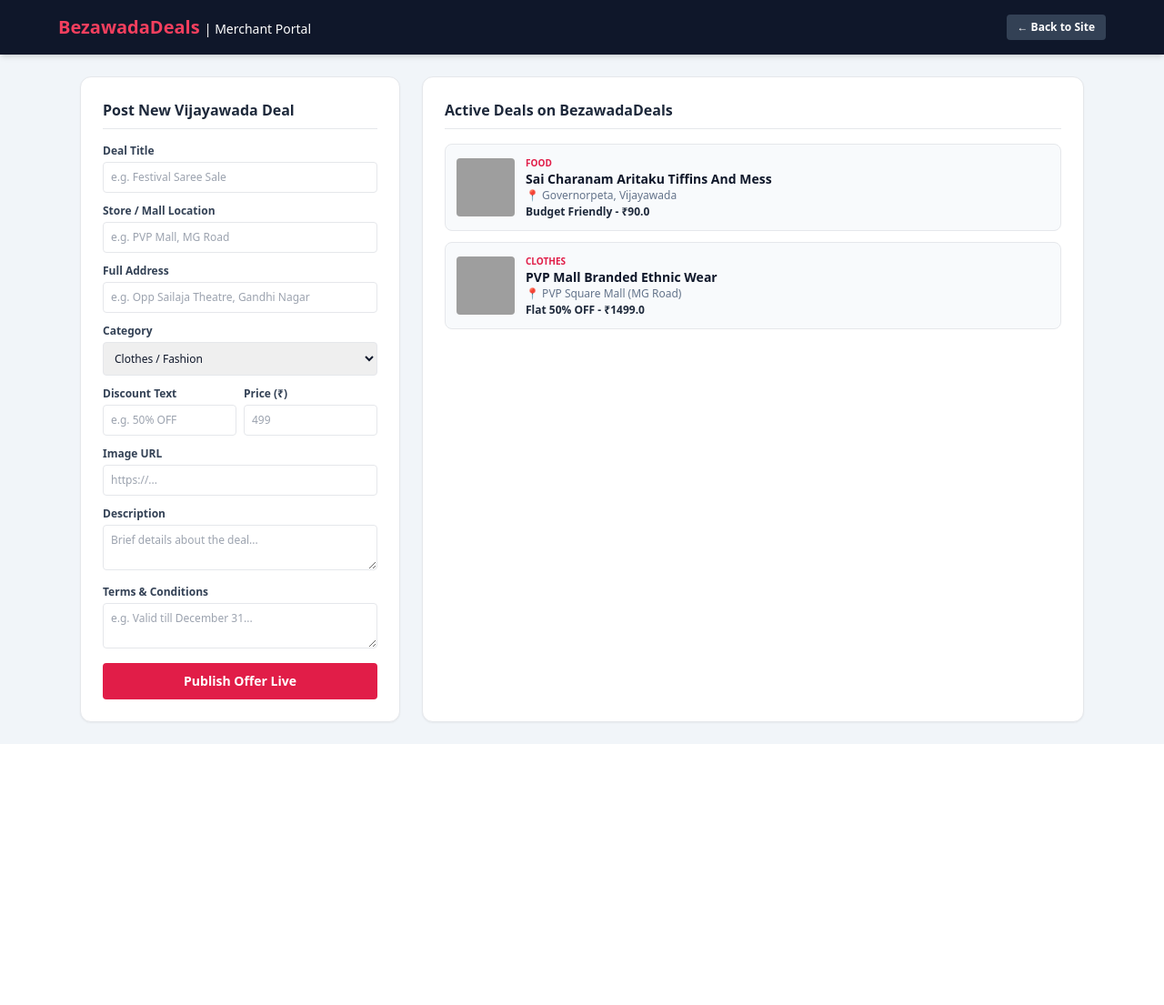
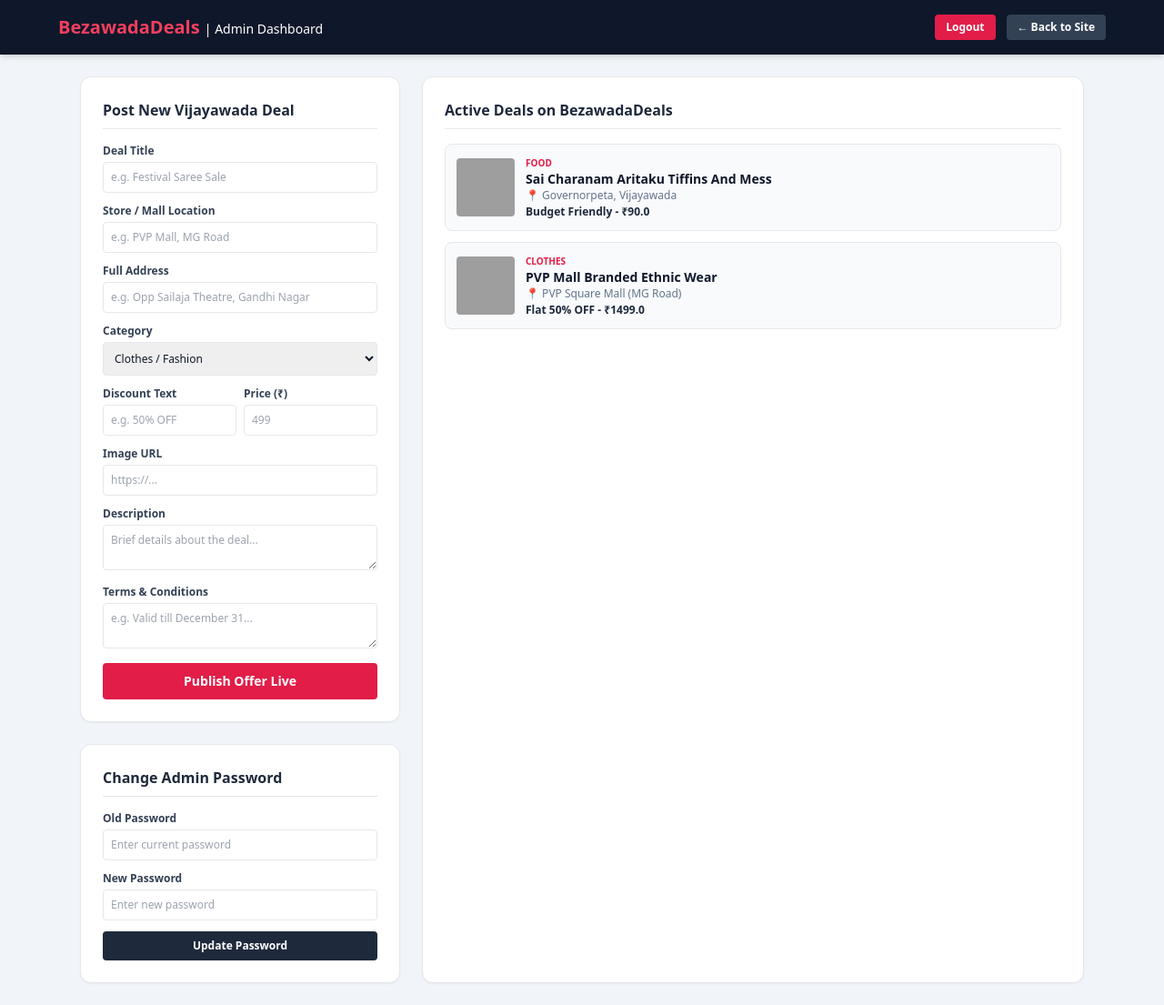
Before and after one commit to revathi096/bezawada-deals-backend, a Flask app: page /admin in a window 1280 px wide. Shown: the whole page at 91% size. Before the commit the page ends 818 px from the top, so only its background shows below. Run offline with Flask 3, Linux system fonts and the light colour scheme; the visitor is signed in with stand-in values (Sample User, id 1); some libraries are stand-ins or nearby versions; grey boxes are pictures that could not be loaded.

Commit message:
Update admin.html

```diff
--- a/templates/admin.html
+++ b/templates/admin.html
@@ -11,15 +11,20 @@
     <!-- Admin Header -->
     <header class="bg-slate-900 text-white p-4 shadow-md">
         <div class="max-w-6xl mx-auto flex justify-between items-center">
-            <h1 class="text-xl font-bold text-rose-500">BezawadaDeals <span class="text-white text-sm font-normal">| Merchant Portal</span></h1>
-            <a href="/" class="bg-slate-700 hover:bg-slate-600 px-3 py-1.5 text-xs rounded font-bold transition">← Back to Site</a>
+            <h1 class="text-xl font-bold text-rose-500">BezawadaDeals <span class="text-white text-sm font-normal">| Admin Dashboard</span></h1>
+            <div class="flex items-center space-x-3 text-xs">
+                <a href="/logout" class="bg-rose-600 hover:bg-rose-700 px-3 py-1.5 rounded font-bold transition text-white">Logout</a>
+                <a href="/" class="bg-slate-700 hover:bg-slate-600 px-3 py-1.5 rounded font-bold transition text-white">← Back to Site</a>
+            </div>
         </div>
     </header>
 
     <div class="max-w-6xl mx-auto p-4 md:p-6 grid grid-cols-1 md:grid-cols-3 gap-6">
 
+        <!-- Left Column: Post Deal & Change Password -->
+        <div class="space-y-6 md:col-span-1">
             <!-- Add Offer Form -->
-        <div class="bg-white p-6 rounded-xl shadow-sm border md:col-span-1">
+            <div class="bg-white p-6 rounded-xl shadow-sm border">
                 <h2 class="text-base font-bold text-slate-800 mb-4 border-b pb-2">Post New Vijayawada Deal</h2>
                 <form action="/admin" method="POST" class="space-y-3 text-xs">
                     <div>
@@ -71,7 +76,31 @@
                 </form>
             </div>
 
-        <!-- Live Offers List -->
+            <!-- Change Password Box -->
+            <div class="bg-white p-6 rounded-xl shadow-sm border">
+                <h2 class="text-base font-bold text-slate-800 mb-4 border-b pb-2">Change Admin Password</h2>
+                {% if success_msg %}
+                <div class="bg-green-100 text-green-700 text-xs p-2 rounded mb-3 font-semibold">{{ success_msg }}</div>
+                {% endif %}
+                {% if error_msg %}
+                <div class="bg-rose-100 text-rose-700 text-xs p-2 rounded mb-3 font-semibold">{{ error_msg }}</div>
+                {% endif %}
+                <form action="/admin" method="POST" class="space-y-3 text-xs">
+                    <input type="hidden" name="action" value="change_password">
+                    <div>
+                        <label class="font-bold text-slate-700 block mb-1">Old Password</label>
+                        <input type="password" name="old_password" required placeholder="Enter current password" class="w-full p-2 border rounded focus:outline-none focus:ring-1 focus:ring-rose-500">
+                    </div>
+                    <div>
+                        <label class="font-bold text-slate-700 block mb-1">New Password</label>
+                        <input type="password" name="new_password" required placeholder="Enter new password" class="w-full p-2 border rounded focus:outline-none focus:ring-1 focus:ring-rose-500">
+                    </div>
+                    <button type="submit" class="w-full bg-slate-800 hover:bg-slate-900 text-white font-bold py-2 rounded transition">Update Password</button>
+                </form>
+            </div>
+        </div>
+
+        <!-- Right Column: Active Deals List -->
         <div class="bg-white p-6 rounded-xl shadow-sm border md:col-span-2">
             <h2 class="text-base font-bold text-slate-800 mb-4 border-b pb-2">Active Deals on BezawadaDeals</h2>
             <div class="space-y-3 overflow-y-auto max-h-[75vh]">
```
Lines whose indentation alone changed are shown as unchanged.
